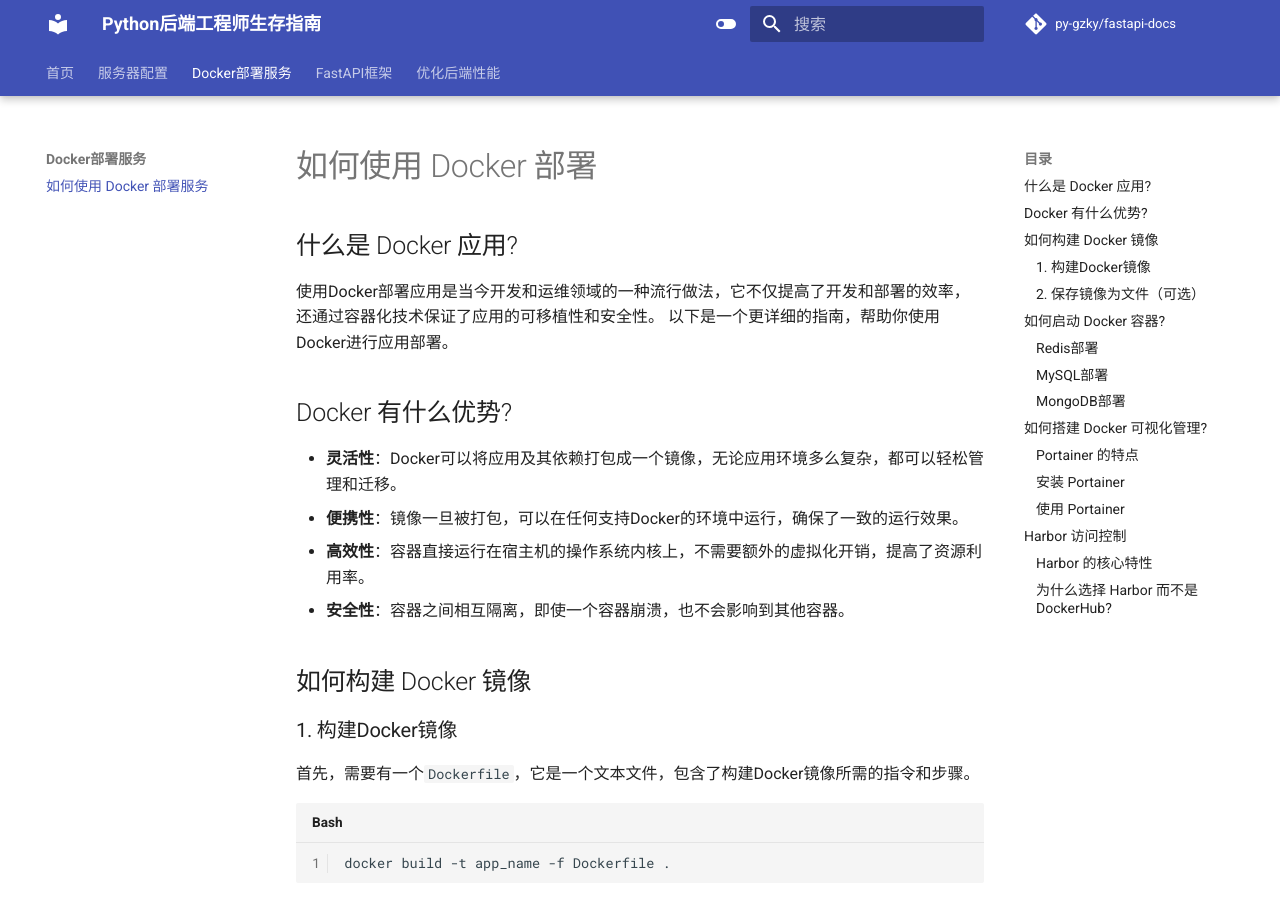
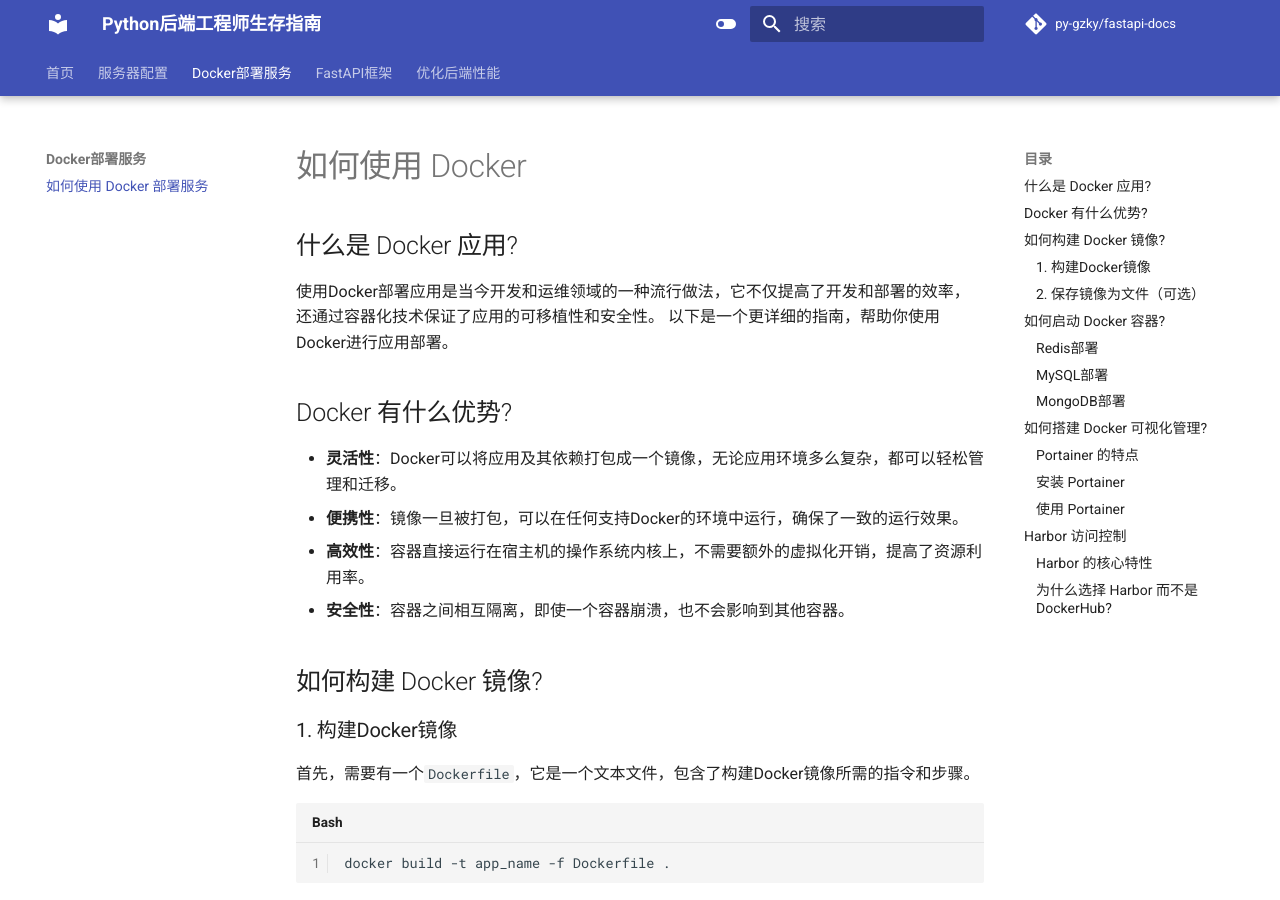
Before and after one commit to PY-GZKY/PythonBackendEngineerGuide, an MkDocs documentation site: the page built from docs/how-to-deploy-using-docker.md, in a window 1280 px wide and 900 px high. Built offline with MkDocs 1.6.1 and Material for MkDocs 9.7.7, drawn with Linux system fonts in a browser that asks for light colours; comment, search, counter and statistics services are not loaded.

Commit message:
Update how-to-deploy-using-docker.md

```diff
--- a/docs/how-to-deploy-using-docker.md
+++ b/docs/how-to-deploy-using-docker.md
@@ -1,4 +1,4 @@
-# 如何使用 Docker 部署
+# 如何使用 Docker
 
 ## 什么是 Docker 应用?
 
@@ -12,7 +12,7 @@
 - **高效性**：容器直接运行在宿主机的操作系统内核上，不需要额外的虚拟化开销，提高了资源利用率。
 - **安全性**：容器之间相互隔离，即使一个容器崩溃，也不会影响到其他容器。
 
-## 如何构建 Docker 镜像
+## 如何构建 Docker 镜像?
 
 ### 1. 构建Docker镜像
 
```
